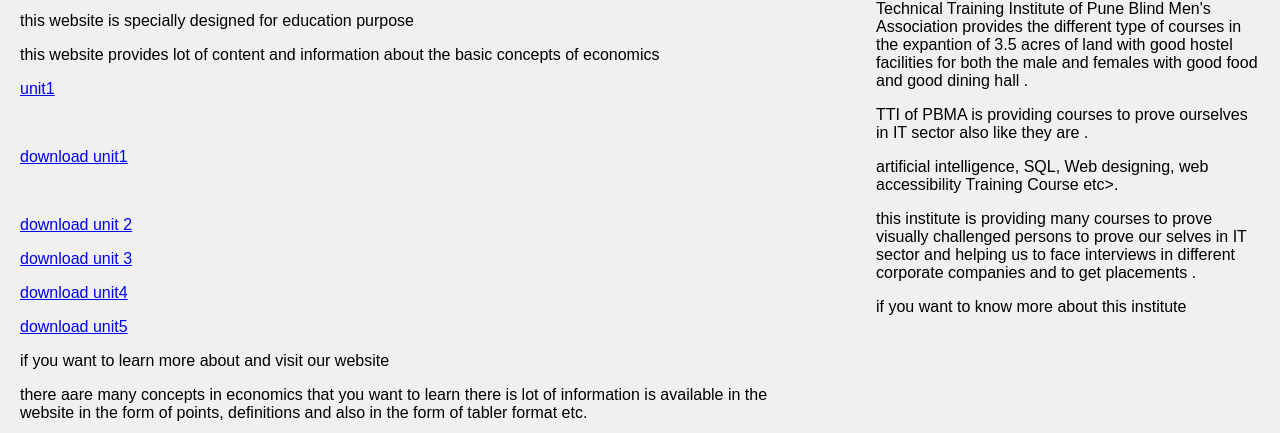
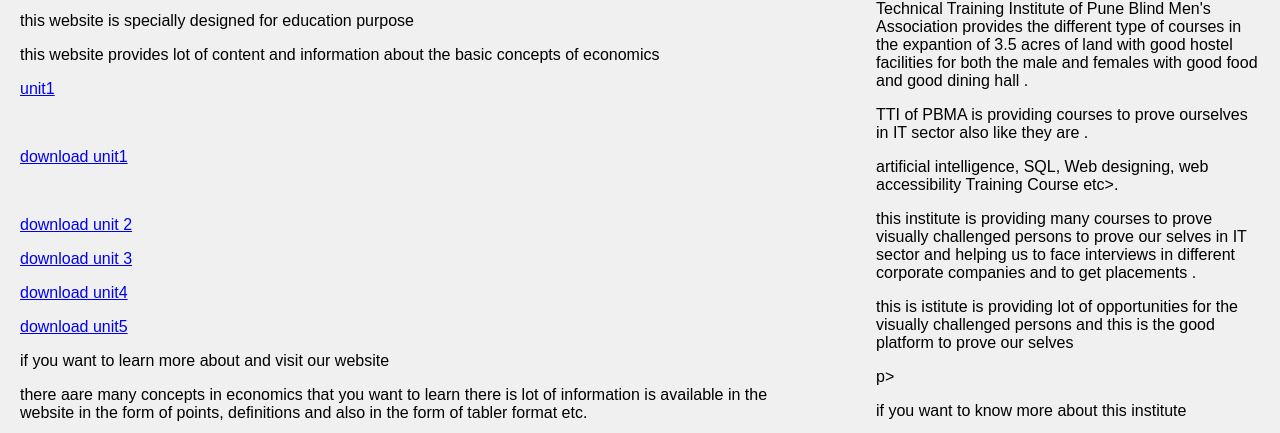
Before and after one commit to krishna-reddy2/krishna-reddy-economicswebcite, a plain HTML site: page about us.html in a window 1280 px wide. Shown: the part 488-921 px from the top of the page. Drawn offline with Linux system fonts and the light colour scheme.

Commit message:
Update about us.html

```diff
--- a/about us.html
+++ b/about us.html
@@ -100,6 +100,7 @@ color: #23527c;
 <p> TTI of PBMA is providing courses  to prove ourselves in IT sector   also like they are  .</p>
 <p> artificial intelligence, SQL, Web designing, web accessibility Training Course etc>.</p>
 <p>  this institute is providing many courses to prove  visually challenged persons to prove our selves in IT sector and helping us to face  interviews in different corporate companies and to  get placements .</p>
+  <p> this is istitute is providing lot of opportunities for the  visually challenged persons  and this is the  good platform to prove our selves </p>p>
 <p> if you  want to know more about this institute </p>
 <p><marquee direction="right"><img src="TTI.jpg" role="presentation" height="400" width="200"> </marquee></p>
 <p> <a href=" https://www.whattsap.com"> click here to join in our whatsapp group </a></p><br>
```
